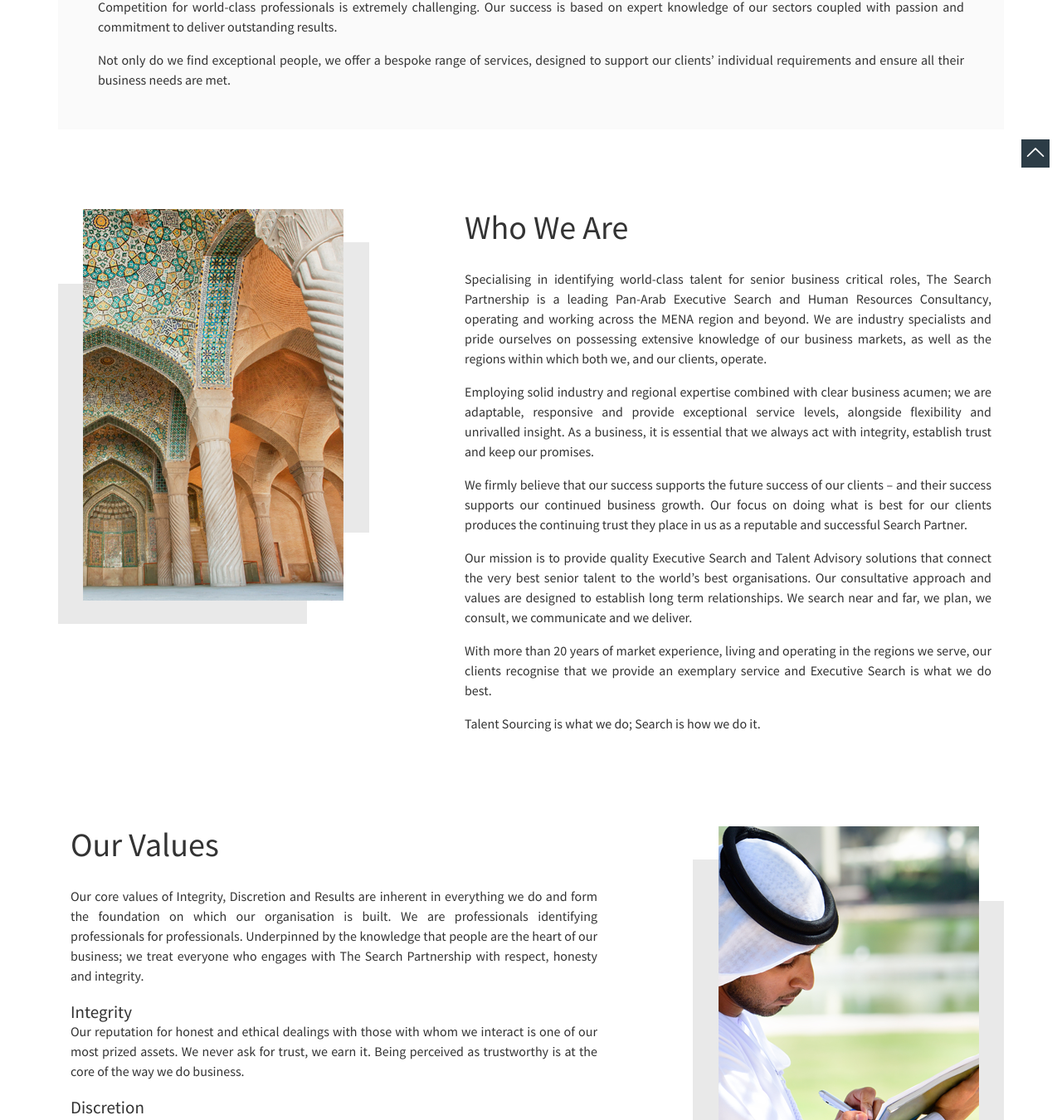
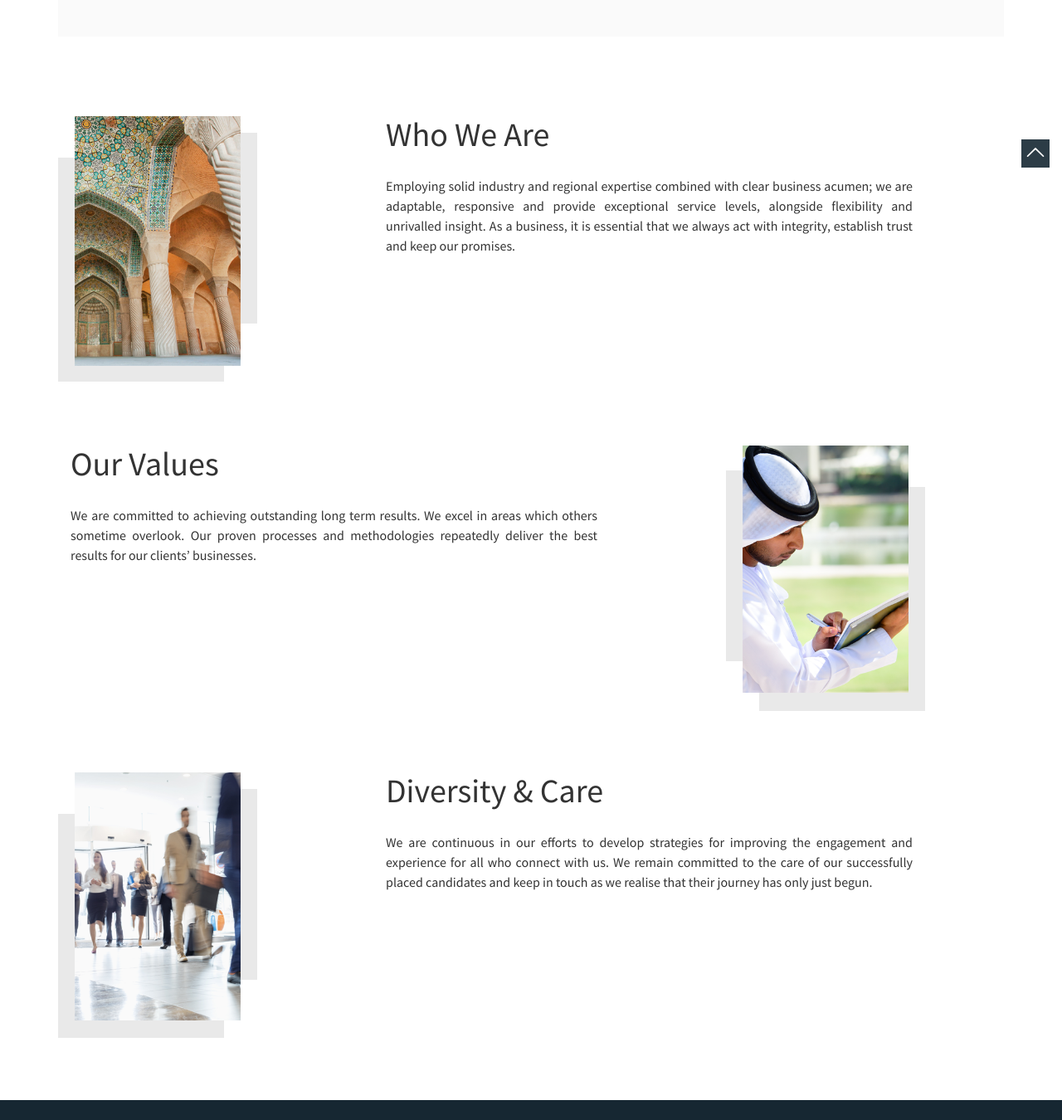
Before and after one commit to wesimy/TSP, a website: page html/our-service.html in a window 1280 px wide. Shown: the part 668-2018 px from the top of the page at 83% size. Drawn offline with Linux system fonts and the light colour scheme; files whose address does not match are found by name.

Commit message:
added img-wrapp-small for small text

```diff
--- a/html/our-service.html
+++ b/html/our-service.html
@@ -136,12 +136,6 @@
               <p> We recognise the importance of investing in the people of tomorrow. At The Search Partnership, we provide complete
                 Executive Search and Talent Advisory Solutions. </p>
 
-              <p> Competition for world-class professionals is extremely challenging. Our success is based on expert knowledge
-                of our sectors coupled with passion and commitment to deliver outstanding results. </p>
-
-              <p class="mb-0"> Not only do we find exceptional people, we offer a bespoke range of services, designed to support our clients’
-                individual requirements and ensure all their business needs are met. </p>
-
             </div>
           </div>
         </div>
@@ -150,33 +144,16 @@
       <section class="section-image-left">
         <div class="container">
           <div class="row py-5 px-3 px-sm-0">
-            <div class="col-12 col-md-5 col-lg-5 img-wrapp">
+            <div class="col-12 col-md-5 col-lg-4 img-wrapp-small">
               <img src="../assets/img/about/whoWeAre.png">
             </div>
             <div class="col-12 col-md-7 col-lg-7 pt-5 pt-md-0">
               <h2> Who We Are </h2>
 
-              <p> Specialising in identifying world-class talent for senior business critical roles, The Search Partnership is
-                a leading Pan-Arab Executive Search and Human Resources Consultancy, operating and working across the MENA
-                region and beyond. We are industry specialists and pride ourselves on possessing extensive knowledge of our
-                business markets, as well as the regions within which both we, and our clients, operate. </p>
-
               <p> Employing solid industry and regional expertise combined with clear business acumen; we are adaptable, responsive
                 and provide exceptional service levels, alongside flexibility and unrivalled insight. As a business, it is
                 essential that we always act with integrity, establish trust and keep our promises. </p>
 
-              <p> We firmly believe that our success supports the future success of our clients – and their success supports
-                our continued business growth. Our focus on doing what is best for our clients produces the continuing trust
-                they place in us as a reputable and successful Search Partner. </p>
-
-              <p> Our mission is to provide quality Executive Search and Talent Advisory solutions that connect the very best
-                senior talent to the world’s best organisations. Our consultative approach and values are designed to establish
-                long term relationships. We search near and far, we plan, we consult, we communicate and we deliver. </p>
-
-              <p> With more than 20 years of market experience, living and operating in the regions we serve, our clients recognise
-                that we provide an exemplary service and Executive Search is what we do best. </p>
-
-              <p> Talent Sourcing is what we do; Search is how we do it. </p>
             </div>
           </div>
         </div>
@@ -185,29 +162,13 @@
       <section class="section-image-right">
         <div class="container">
           <div class="row py-5 px-3 px-sm-0">
-            <div class="col-12 col-md-5 col-lg-5 flex-md-last img-wrapp">
+            <div class="col-12 col-md-5 col-lg-4 flex-md-last img-wrapp-small">
               <img src="../assets/img/about/ourValues.png">
             </div>
             <div class="col-12 col-md-7 col-lg-7 pt-5 pt-md-0">
               <h2> Our Values </h2>
 
-              <p> Our core values of Integrity, Discretion and Results are inherent in everything we do and form the foundation
-                on which our organisation is built. We are professionals identifying professionals for professionals. Underpinned
-                by the knowledge that people are the heart of our business; we treat everyone who engages with The Search
-                Partnership with respect, honesty and integrity.
-              </p>
-
-              <h3> Integrity </h3>
-              <p> Our reputation for honest and ethical dealings with those with whom we interact is one of our most prized assets.
-                We never ask for trust, we earn it. Being perceived as trustworthy is at the core of the way we do business. </p>
-
-              <h3> Discretion </h3>
-              <p> We understand that in the course of our service we will be privy to confidential information. Discretion is
-                pivotal to all our business dealings and ensures our relationships are built for the long term upon a foundation
-                of total confidence. </p>
-
-              <h3> Results </h3>
-              <p> We are committed to achieving outstanding long term results. We excel in areas which others sometime overlook.
+             <p> We are committed to achieving outstanding long term results. We excel in areas which others sometime overlook.
                 Our proven processes and methodologies repeatedly deliver the best results for our clients’ businesses. </p>
             </div>
           </div>
@@ -217,26 +178,16 @@
       <section class="section-image-left mb-5">
         <div class="container">
           <div class="row py-5 px-3 px-sm-0">
-            <div class="col-12 col-md-5 col-lg-5 img-wrapp">
+            <div class="col-12 col-md-5 col-lg-4 img-wrapp-small">
               <img src="../assets/img/about/diversityCare.png">
             </div>
             <div class="col-12 col-md-7 col-lg-7 pt-5 pt-md-0">
               <h2> Diversity & Care </h2>
 
-              <p> At The Search Partnership we know that people are the key to a successful business. We value diversity; believing
-                that a range of backgrounds produces a variety of perspectives, ideas and experiences to create strong and
-                productive environments. The Search Partnership believes in identifying the right individual for the right
-                assignment, taking into account organisational and cultural needs of our clients. </p>
-
               <p> We are continuous in our efforts to develop strategies for improving the engagement and experience for all
                 who connect with us. We remain committed to the care of our successfully placed candidates and keep in touch
                 as we realise that their journey has only just begun. </p>
 
-              <p> The Search Partnership is committed to upholding the highest standards and ethics of the Executive Search industry,
-                including rules and regulations pertaining to data protection. We obtain consent from all the individuals
-                we deal with for the data we share with our clients on their behalf. Our data is collected for legitimate
-                purpose and data protection is at the heart of the design, build and operation of the Executive Search Software
-                we use. </p>
             </div>
           </div>
         </div>
--- a/src/scss/image-left.scss
+++ b/src/scss/image-left.scss
@@ -1,7 +1,7 @@
 @import 'base/index';
 .section-image-left {
     height: 100%;
-    .img-wrapp {
+    .img-wrapp, .img-wrapp-small {
         //padding-top: 40px;
         padding-left:20px;
 
--- a/src/scss/image-right.scss
+++ b/src/scss/image-right.scss
@@ -1,7 +1,7 @@
 @import 'base/index';
 .section-image-right {
     height: 100%;
-    .img-wrapp {
+    .img-wrapp, .img-wrapp-small {
         //padding-top: 40px;
         padding-right:20px;
         text-align: right;
--- a/src/scss/our-services-v2.scss
+++ b/src/scss/our-services-v2.scss
@@ -106,22 +106,28 @@
                 }
             }
         }
+    }
 
-
-
-        @media (min-width: map-get($breakpoints, md)) {
+    @media (min-width: map-get($breakpoints, md)) {
+        .services {
+            @include font-size($lg-font);
             .service-wrapp {
                 height: 180px;
 
             }
         }
-        @media (min-width: map-get($breakpoints, lg)) {
+    }
+    @media (min-width: map-get($breakpoints, lg)) {
+        .services {
+            @include font-size($xxl-font);
             .service-wrapp {
                 height: 210px;
 
             }
         }
-        @media (min-width: map-get($breakpoints, xl)) {
+    }
+    @media (min-width: map-get($breakpoints, xl)) {
+        .services {
             .service-wrapp {
                 height: 260px;
 
```
Also changed, not shown: html/about-us.html (+1 -1 lines), assets/css/app.en.css.
